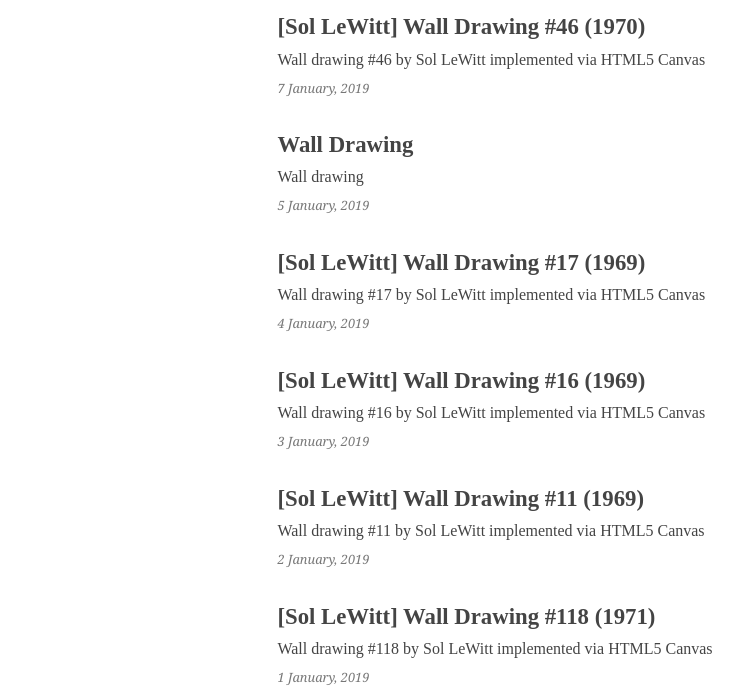
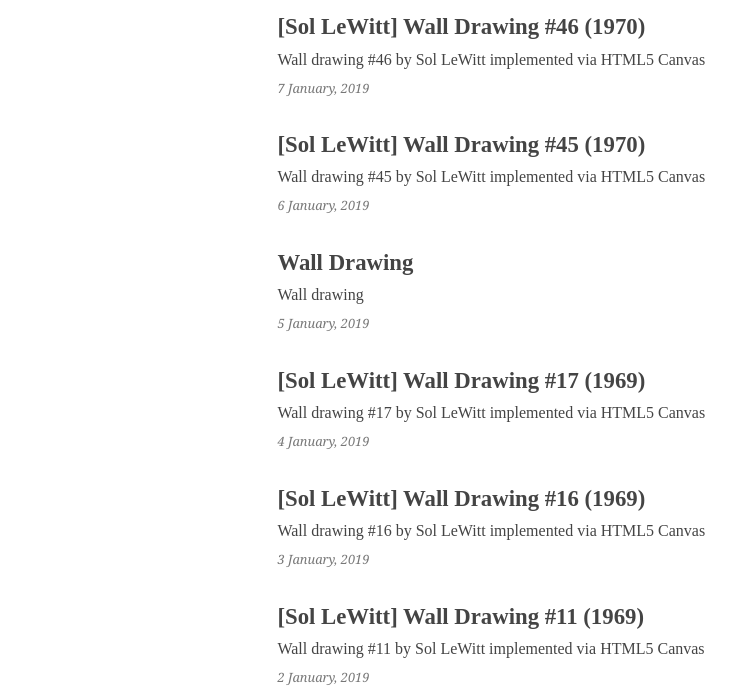
Before and after one commit to kimdhoe/kimdhoe.github.io, a Gatsby site: page / in a window 1280 px wide. Shown: the part 111-800 px from the top of the page, without its empty margins (145-888 px from the left). Built offline with nearby package versions, Linux system fonts and the light colour scheme; Gatsby itself is replaced by a stand-in of ours.

Commit message:
add sol 45 to index

```diff
--- a/src/pages/index.js
+++ b/src/pages/index.js
@@ -12,12 +12,12 @@
       date={'7 January, 2019'}
       excerpt={'Wall drawing #46 by Sol LeWitt implemented via HTML5 Canvas'}
     />
-    {/*<Entry*/}
-      {/*slug={'/art/sol-45'}*/}
-      {/*title={'[Sol LeWitt] Wall Drawing #45 (1970)'}*/}
-      {/*date={'6 January, 2019'}*/}
-      {/*excerpt={'Wall drawing #45 by Sol LeWitt implemented via HTML5 Canvas'}*/}
-    {/*/>*/}
+    <Entry
+      slug={'/art/sol-45'}
+      title={'[Sol LeWitt] Wall Drawing #45 (1970)'}
+      date={'6 January, 2019'}
+      excerpt={'Wall drawing #45 by Sol LeWitt implemented via HTML5 Canvas'}
+    />
     <Entry
       slug={'/art/drawing-20190105'}
       title={'Wall Drawing'}
```
